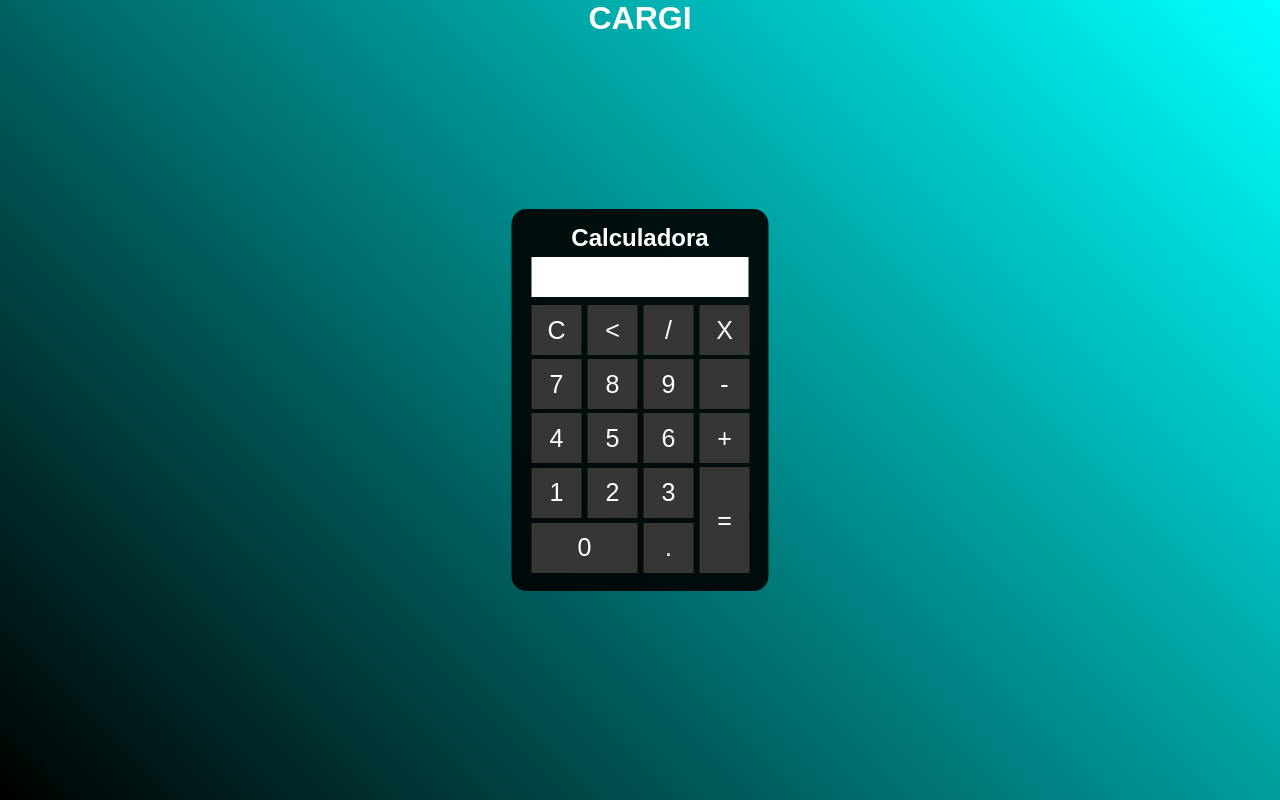
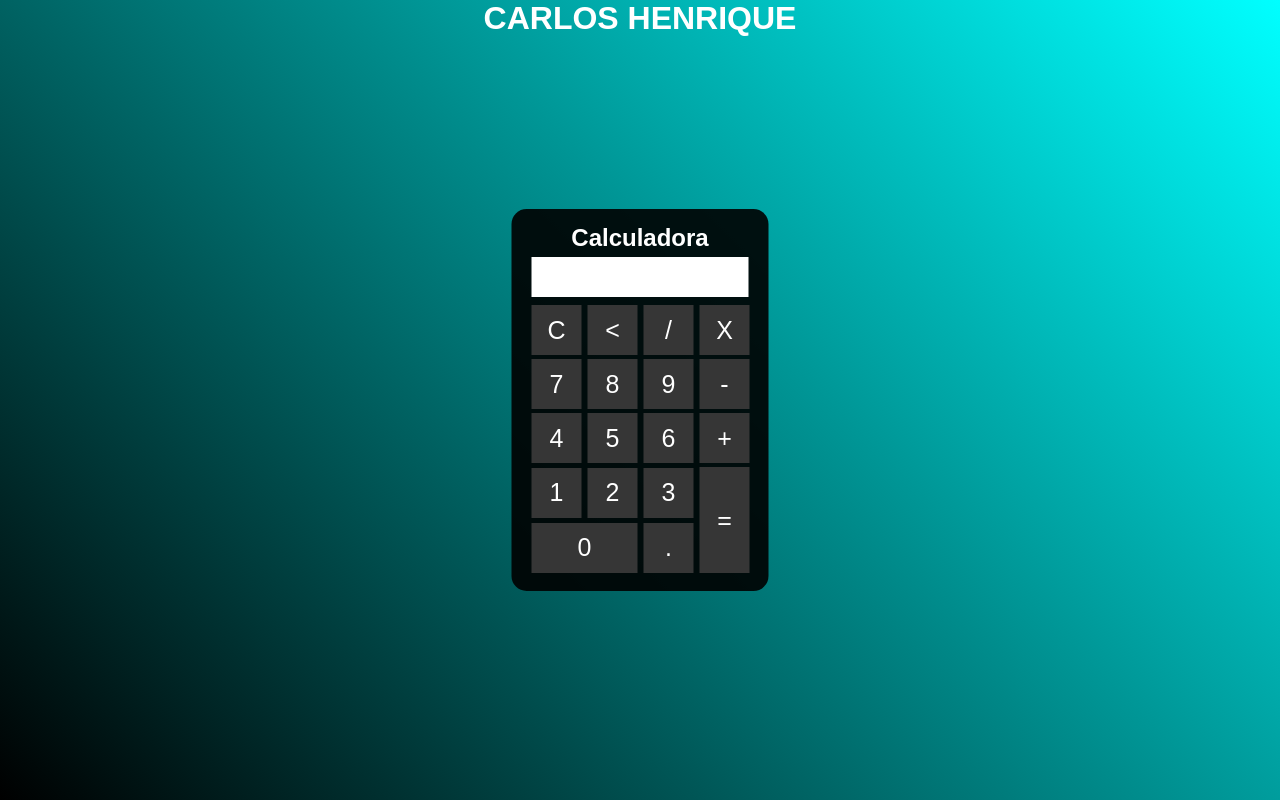
Before and after one commit to Chhenriquee/calculadora-js, a plain HTML site: page index.html in a window 1280 px wide. Drawn offline with Linux system fonts and the light colour scheme.

Commit message:
Atualizando titulo da index

```diff
--- a/index.html
+++ b/index.html
@@ -10,7 +10,7 @@
 </head>
 <body>
     <div class="fundo">
-        <h1>CARGI</h1>
+        <h1>CARLOS HENRIQUE</h1>
         <div class="calculadora">
             <h2>Calculadora</h2>
             <p id="resultado"></p>
```
